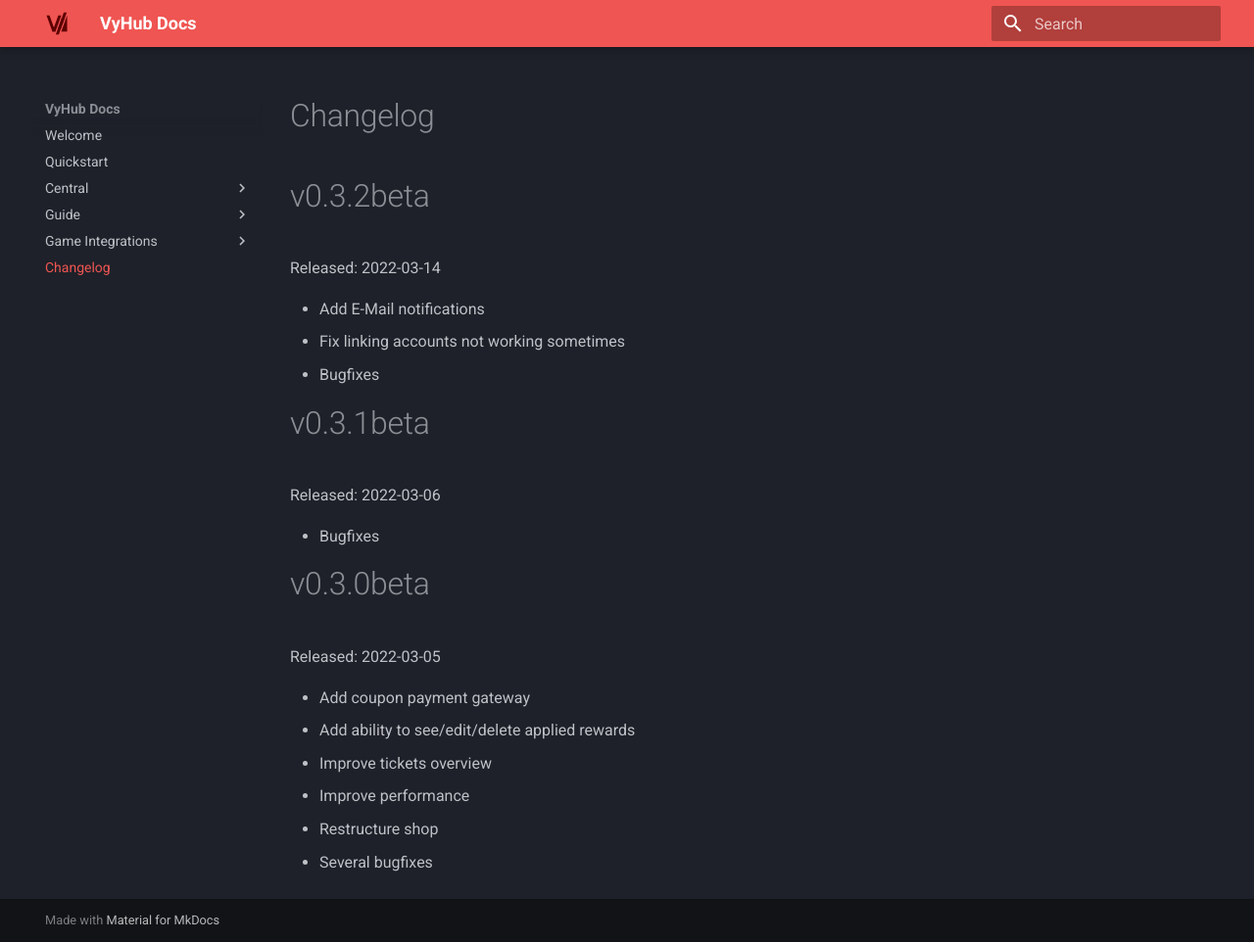
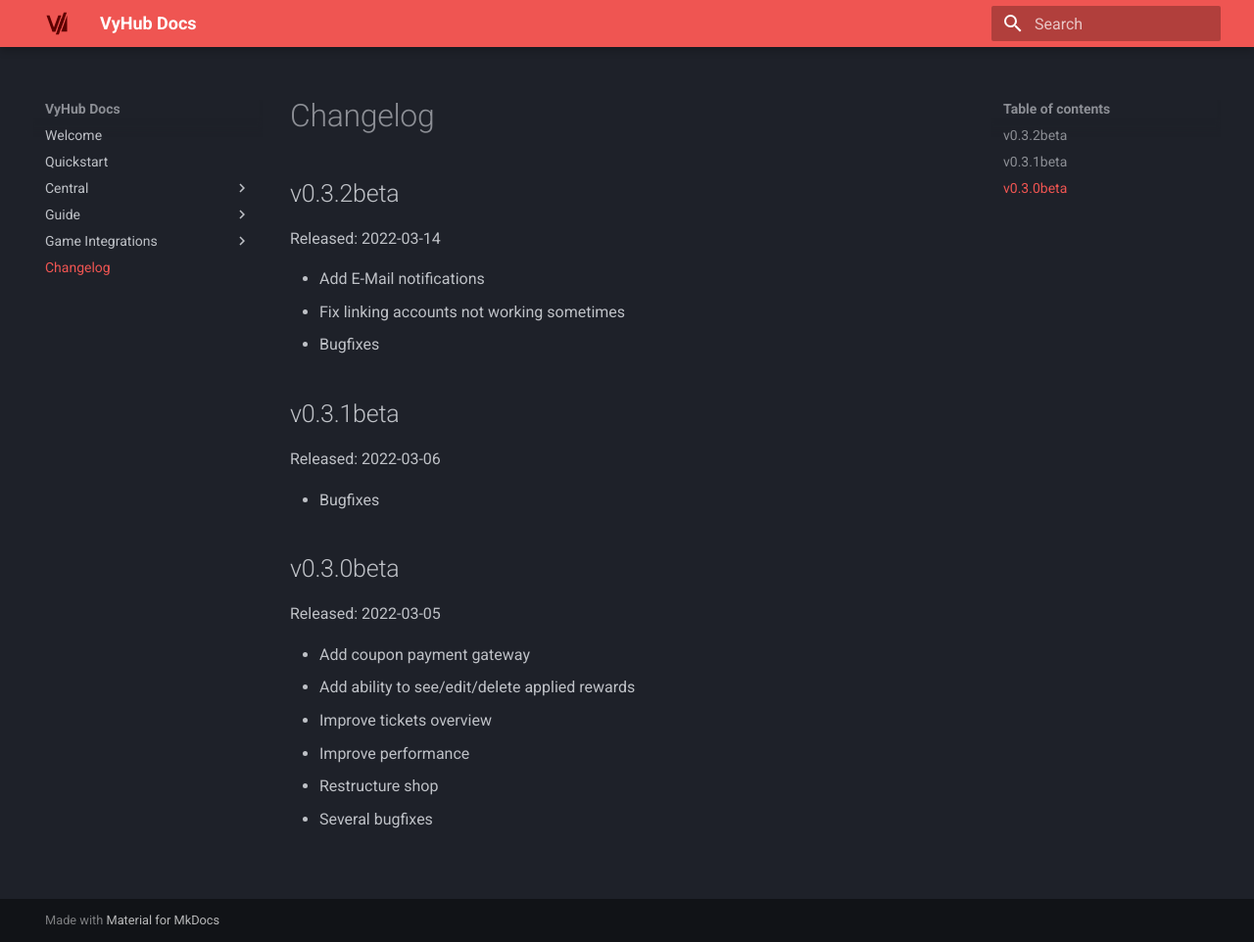
Before and after one commit to nyx-project/vyhub-documentation, an MkDocs documentation site: the page built from docs/changelog.md, in a window 1280 px wide and 962 px high. Shown: the whole window at 98% size. Built offline with MkDocs 1.6.1 and Material for MkDocs 9.7.7, drawn with Linux system fonts in a browser that asks for light colours; the version menu is left out.

Commit message:
Fix format

```diff
--- a/docs/changelog.md
+++ b/docs/changelog.md
@@ -1,18 +1,18 @@
 # Changelog
 
-# v0.3.2beta
+## v0.3.2beta
 Released: 2022-03-14
 
 - Add E-Mail notifications
 - Fix linking accounts not working sometimes
 - Bugfixes
 
-# v0.3.1beta
+## v0.3.1beta
 Released: 2022-03-06
 
 - Bugfixes
 
-# v0.3.0beta
+## v0.3.0beta
 Released: 2022-03-05
 
 - Add coupon payment gateway
```
